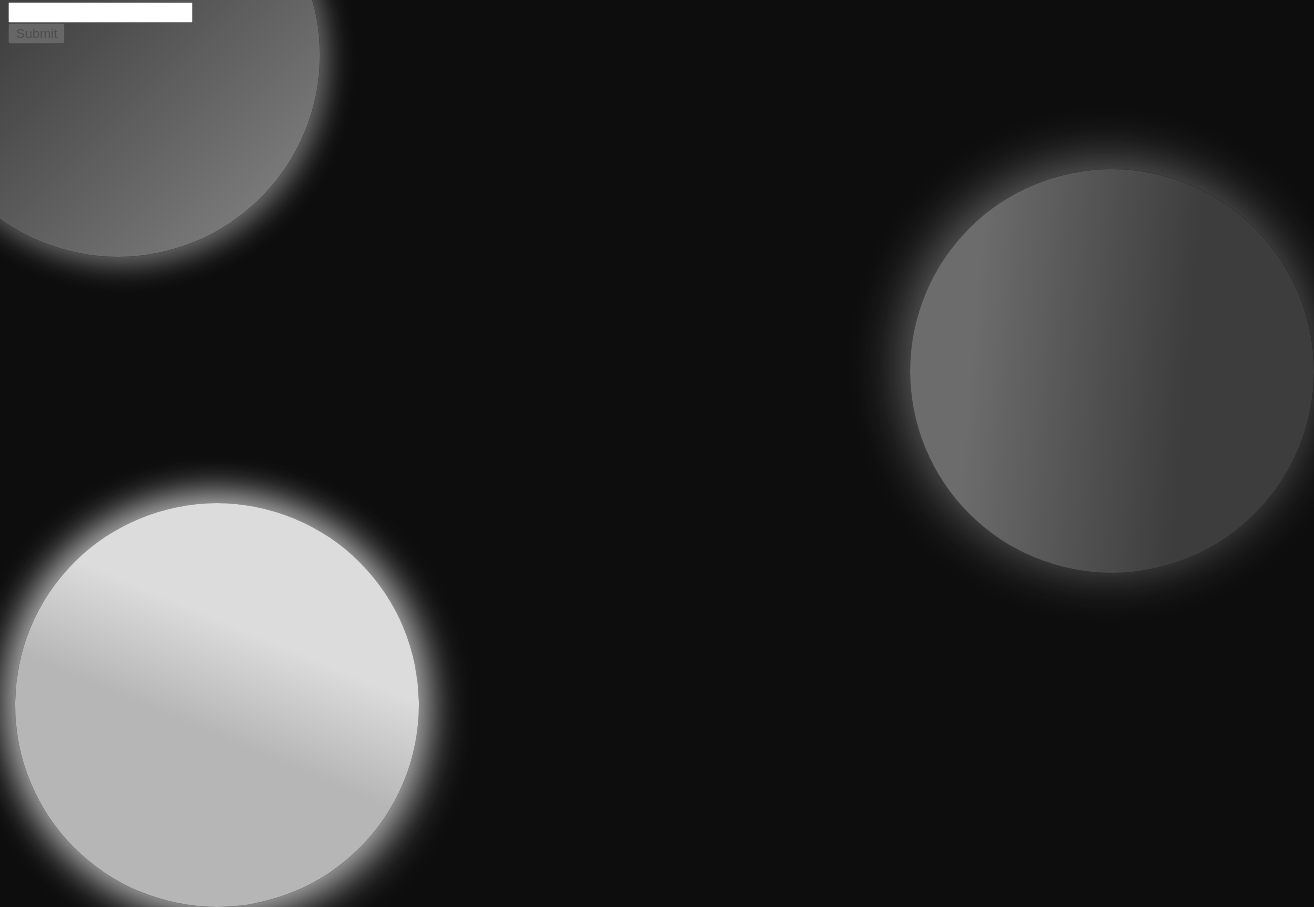
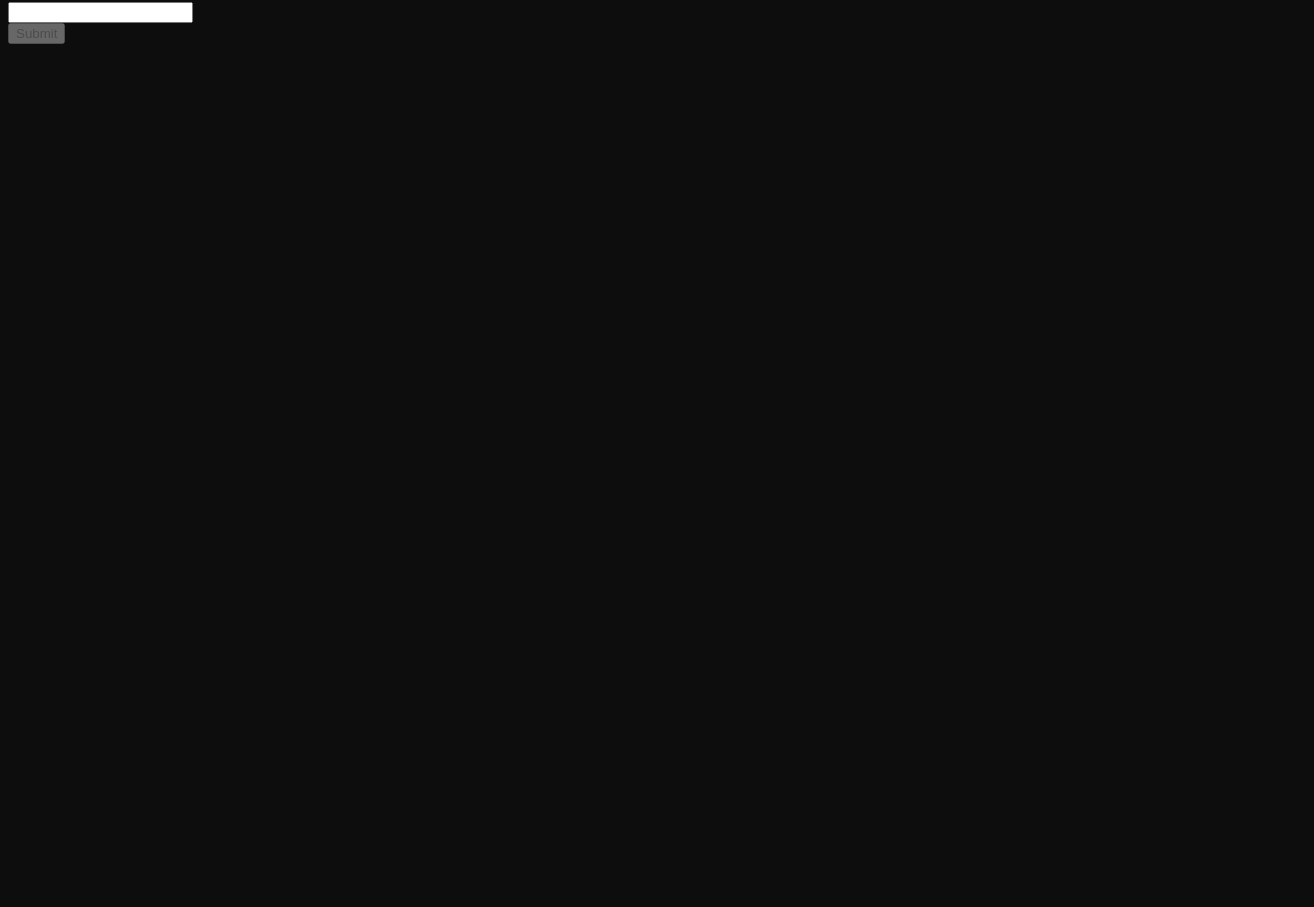
Before and after one commit to talafarael/coinbank, a React (Create React App) app: page /login in a window 1280 px wide. Shown: the part 63-970 px from the top of the page, 1314 px wide, since content can reach past the window. After the commit the page ends 800 px from the top, so only its background shows below. Built offline with nearby package versions, Linux system fonts and the light colour scheme.

Commit message:
Update Login.js

```diff
--- a/src/screens/Login.js
+++ b/src/screens/Login.js
@@ -17,9 +17,9 @@ function Login() {
   };
   return (
     <div className="loginMain">
-      <div className="circle1"/>
+      {/* <div className="circle1"/>
       <div className="circle3"/>
-      <div className="circle2"/>
+      <div className="circle2"/> */}
       <form onSubmit={handleSubmit(onSubmit)}>
         <label>
           name:
```
